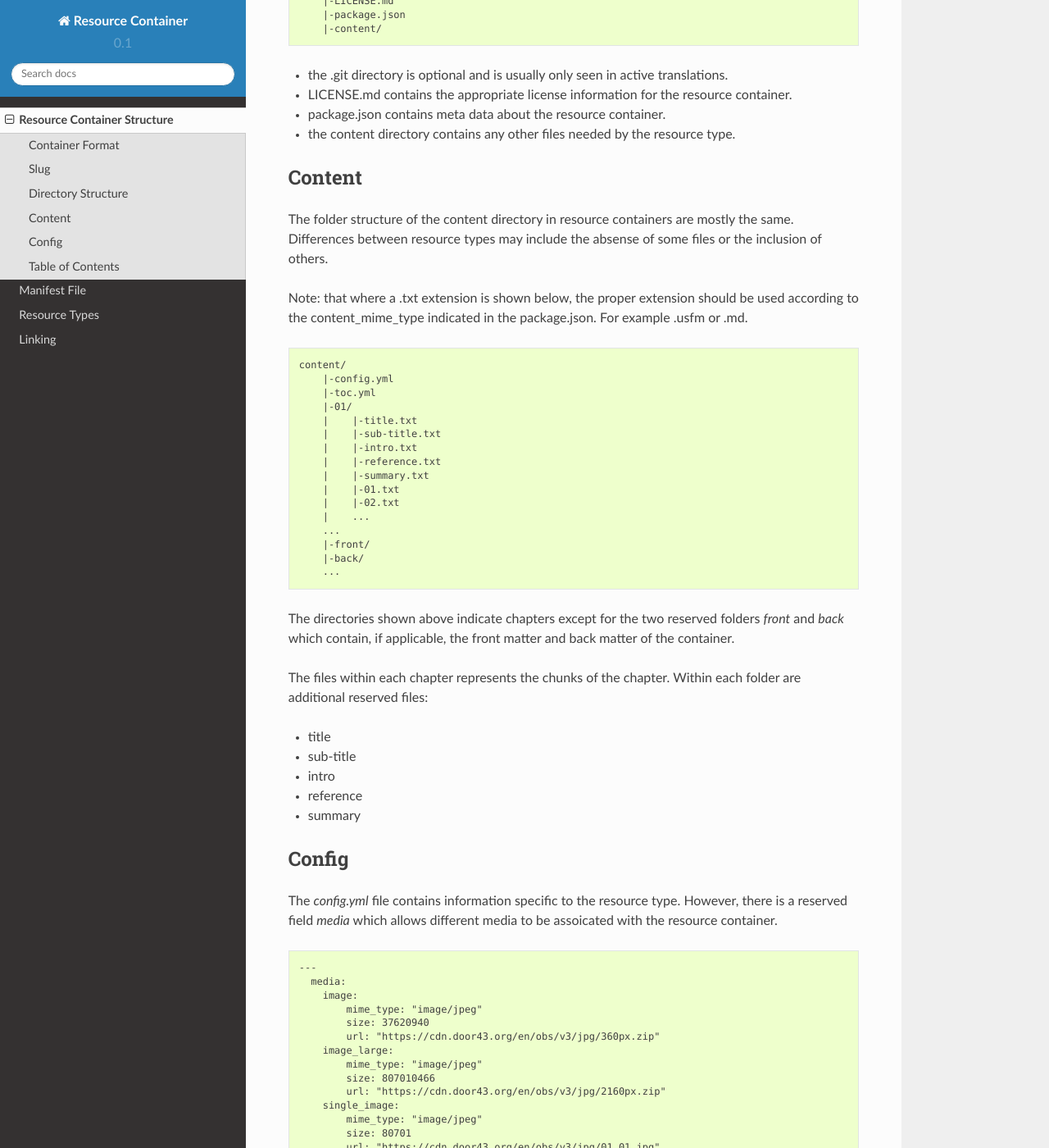
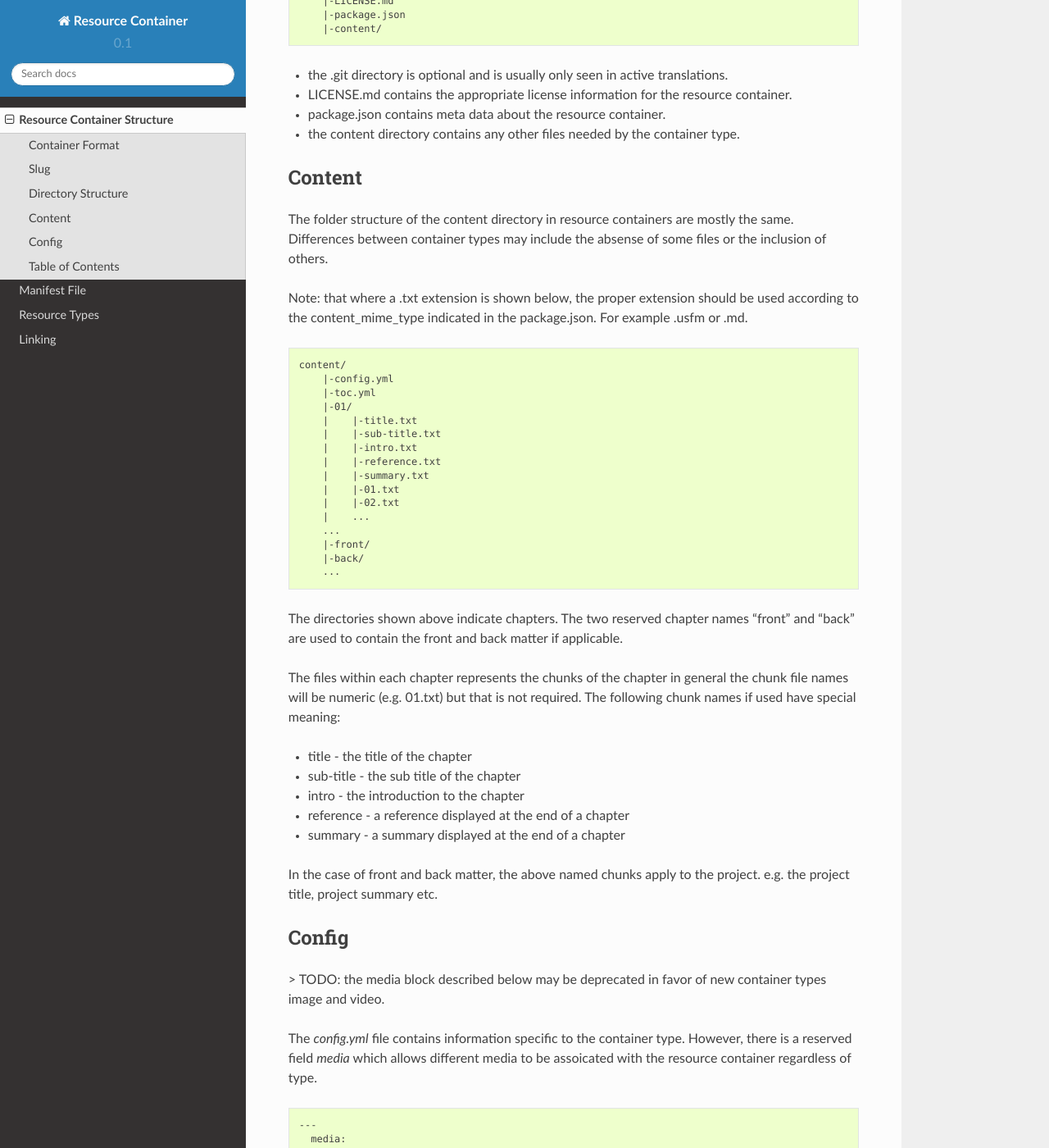
Before and after one commit to unfoldingWord-dev/Resource-Container, a Sphinx documentation site: the page built from docs/structure.rst, in a window 1280 px wide and 1400 px high, scrolled down 1475 px. Shown: the whole window at 82% size. Built offline with Sphinx 7.4.7 and the Read the Docs theme 2.0.0, drawn with Linux system fonts in a browser that asks for light colours; some of the changed text lies outside the part shown.

Commit message:
Update structure.rst
switched project and resource slugs in the container slug, added container type to slug, updated description of container storage and compression, updated description of container content, changed references to resource type to container type

```diff
--- a/docs/structure.rst
+++ b/docs/structure.rst
@@ -4,12 +4,7 @@
 Container Format
 ----------------
 
-A resource container may exist in two forms:
-
-- a compressed archive with the extension .tsrc as in: some_resource_container.tsrc
-- a directory as in: some_resource_container/
-
-In both cases the internal structure is exactly the same. Compressing a resource container and changing the file extension to .tsrc simply makes the resource container portable.
+Resource containers exist as directories on the disk. They may be optionally compressed so long as the compressed file follows standard naming conventions for the file extension. E.g. a zipped resource container would end in `.zip`, a tarred resource container would end in `.tar`, a tarred+bzip2 resource container would end in `.tar.bz2` etc.
 
 Slug
 ----
@@ -22,9 +17,9 @@
 
 .. code-block:: none
 
-    [language slug]_[project slug]_[resource slug]
+    [language slug]_[resource slug]_[project slug]_[container type]
 
-Each component of the slug may include alphanumeric characters and dashes -. See Resource Types for a list of valid resource types that may be used in the slug.
+Each component of the slug may include alphanumeric characters and dashes -. The language slug is the language code of the translation within the resource container. The resource slug is the type of resource that is represented by the resource container. The project slug is the specific project (within the resource) that is translated in the resource container. See Container Types for a list of valid container types that may be used in the slug.
 
 NOTE: slug components may not contain any underscores _ since this is the delimiter.
 
@@ -56,14 +51,14 @@
 - the .git directory is optional and is usually only seen in active translations.
 - LICENSE.md contains the appropriate license information for the resource container.
 - package.json contains meta data about the resource container.
-- the content directory contains any other files needed by the resource type.
+- the content directory contains any other files needed by the container type.
 
 
 
 Content
 -------
 
-The folder structure of the content directory in resource containers are mostly the same. Differences between resource types may include the absense of some files or the inclusion of others.
+The folder structure of the content directory in resource containers are mostly the same. Differences between container types may include the absense of some files or the inclusion of others.
 
 Note: that where a .txt extension is shown below, the proper extension should be used according to the content_mime_type indicated in the package.json. For example .usfm or .md.
 
@@ -86,22 +81,24 @@
         |-back/
         ...
 
-The directories shown above indicate chapters except for the two reserved folders `front` and `back` which contain, if applicable, the front matter and back matter of the container.
+The directories shown above indicate chapters. The two reserved chapter names "front" and "back" are used to contain the front and back matter if applicable.
 
-The files within each chapter represents the chunks of the chapter. Within each folder are additional reserved files:
+The files within each chapter represents the chunks of the chapter in general the chunk file names will be numeric (e.g. 01.txt) but that is not required. The following chunk names if used have special meaning:
 
-- title
-- sub-title
-- intro
-- reference
-- summary
+- title - the title of the chapter
+- sub-title - the sub title of the chapter
+- intro - the introduction to the chapter
+- reference - a reference displayed at the end of a chapter
+- summary - a summary displayed at the end of a chapter
 
-
+In the case of front and back matter, the above named chunks apply to the project. e.g. the project title, project summary etc.
 
 Config
 ------
 
-The `config.yml` file contains information specific to the resource type. However, there is a reserved field `media` which allows different media to be assoicated with the resource container.
+> TODO: the media block described below may be deprecated in favor of new container types image and video.
+
+The `config.yml` file contains information specific to the container type. However, there is a reserved field `media` which allows different media to be assoicated with the resource container regardless of type.
 
 .. code-block:: none
 
```
Also changed, not shown: other parts of docs/structure.rst (+1 -1 lines).
